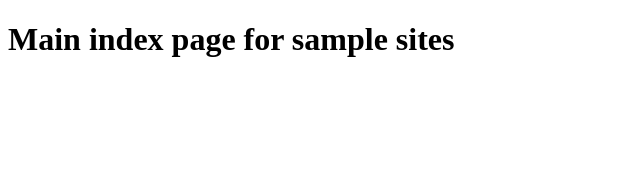
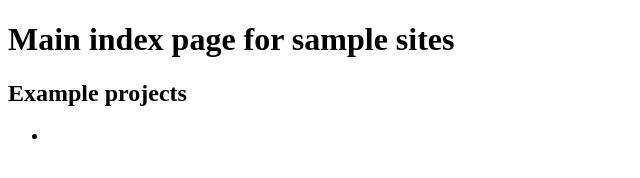
Before and after one commit to rhewy/rhewy.github.io, a plain HTML site: page index.html in a window 1280 px wide. Shown: the whole page, without its empty margins (0-640 px from the left). Drawn offline with Linux system fonts and the light colour scheme.

Commit message:
main index - link fire_bc

```diff
--- a/index.html
+++ b/index.html
@@ -6,6 +6,9 @@
 </head>
 <body>
     <h1>Main index page for sample sites</h1>
-
+    <h2>Example projects</h2>
+    <ul>
+        <li><a href="./fire_bc/index.html"></a></li>
+    </ul>
 </body>
 </html>
```
